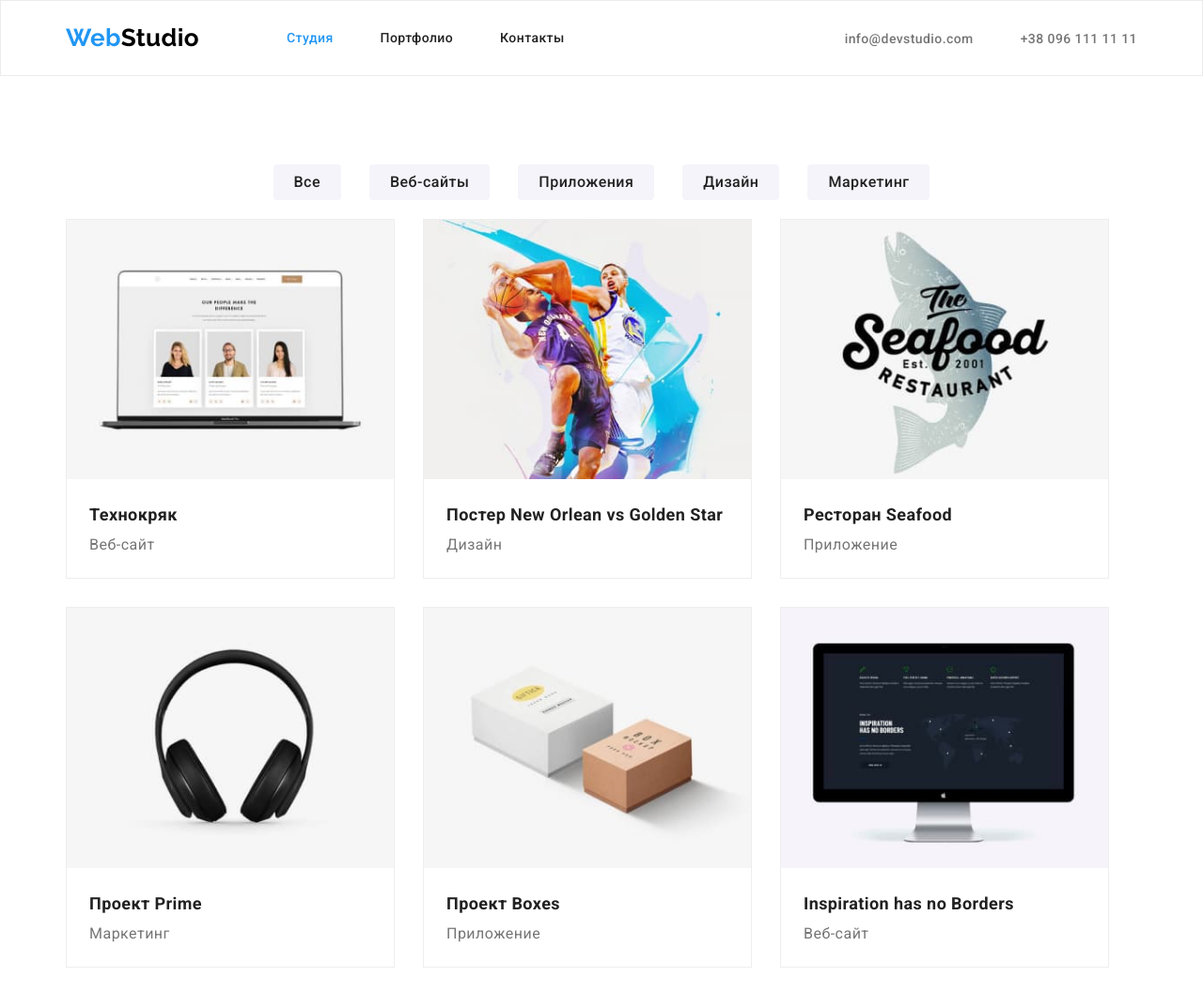
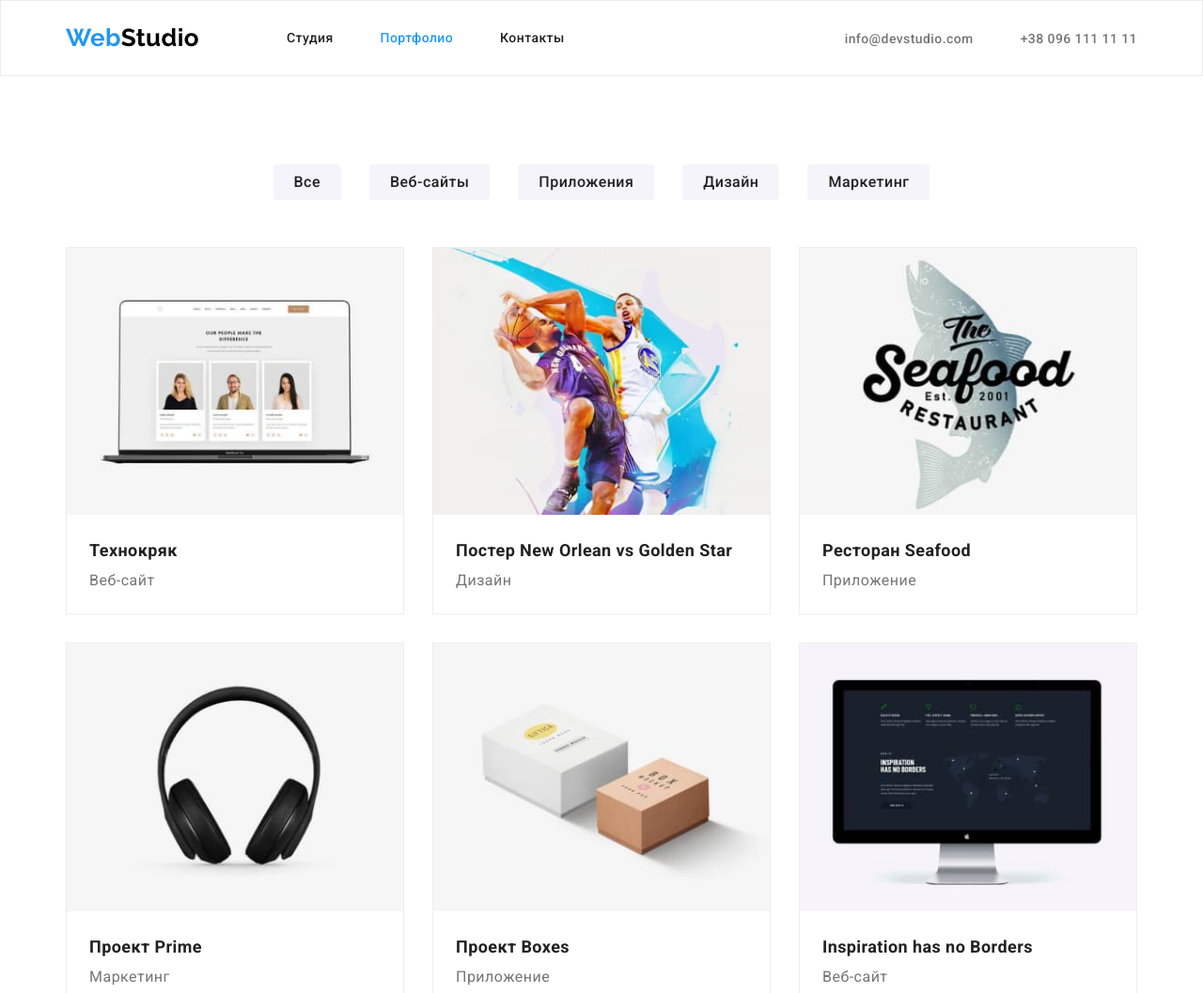
Before and after one commit to viktoriiashy/goit-markup-hw-03, a plain HTML site: page portfolio.html in a window 1280 px wide. Shown: the top 1057 px of the page at 94% size. Drawn offline with nearby package versions, Linux system fonts and the light colour scheme.

Commit message:
Правки

```diff
--- a/css/style.css
+++ b/css/style.css
@@ -119,8 +119,11 @@ img {
 }
 
 .site-nav .link:hover,
-.site-nav .link:focus,
-.backlight {
+.site-nav .link:focus {
+  color: var(--accent-color);
+}
+
+.link.active {
   color: var(--accent-color);
 }
 
@@ -386,8 +389,8 @@ img {
 .project {
   display: flex;
   flex-wrap: wrap;
+  margin-right: -30px;
   margin-bottom: -30px;
-  margin-top: -30px;
 }
 
 .project .item {
--- a/portfolio.html
+++ b/portfolio.html
@@ -28,12 +28,10 @@
           >
           <ul class="site-nav">
             <li class="item">
-              <a href="./index.html" class="link">
-                <span class="backlight">Студия</span></a
-              >
+              <a href="./index.html" class="link"> Студия</a>
             </li>
             <li class="item">
-              <a href="./portfolio.html" class="link">Портфолио</a>
+              <a href="./portfolio.html" class="link active">Портфолио</a>
             </li>
             <li class="item"><a href="/" class="link">Контакты</a></li>
           </ul>
```
Also changed, not shown: index.html (+1 -3 lines).
